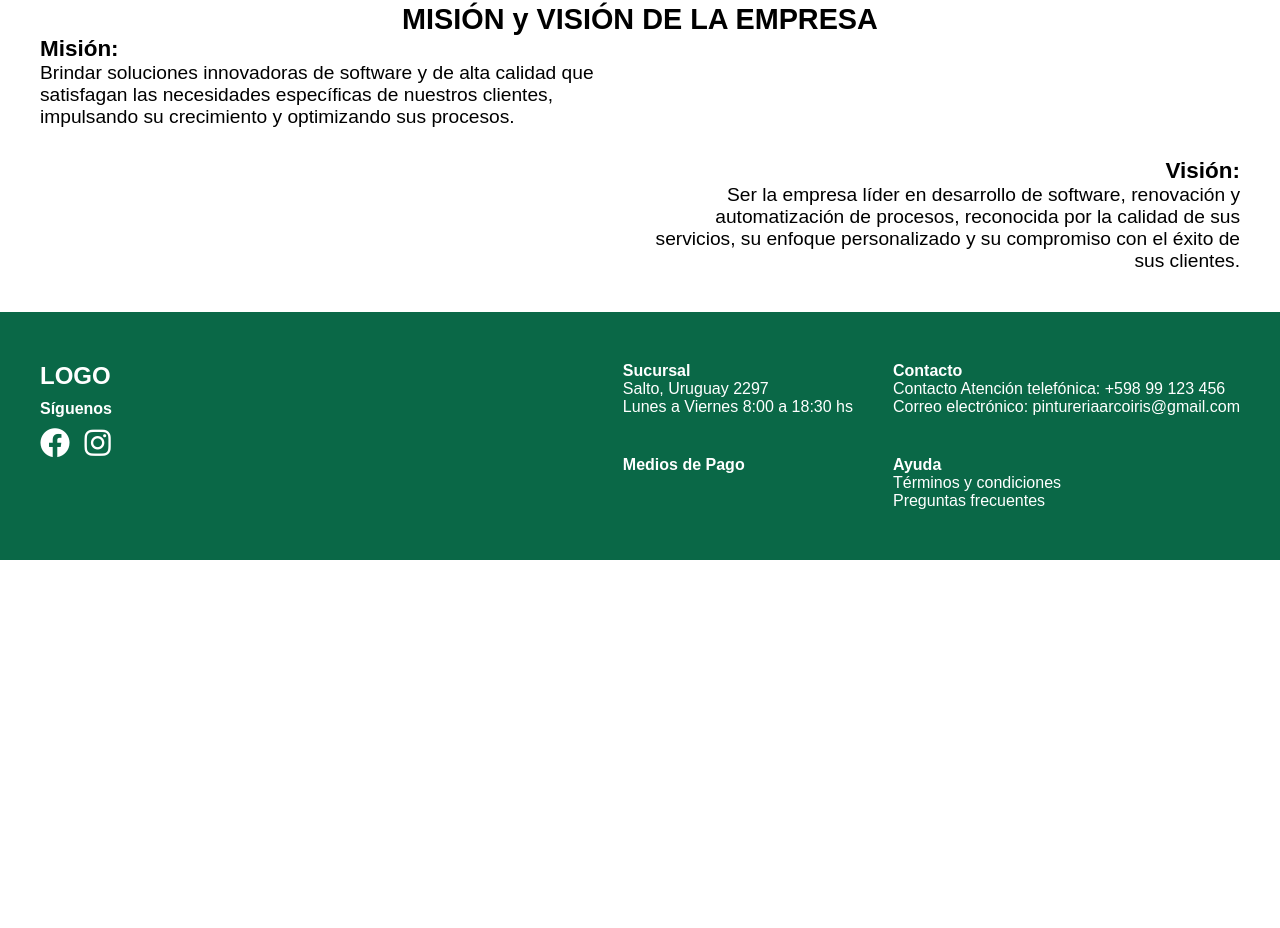
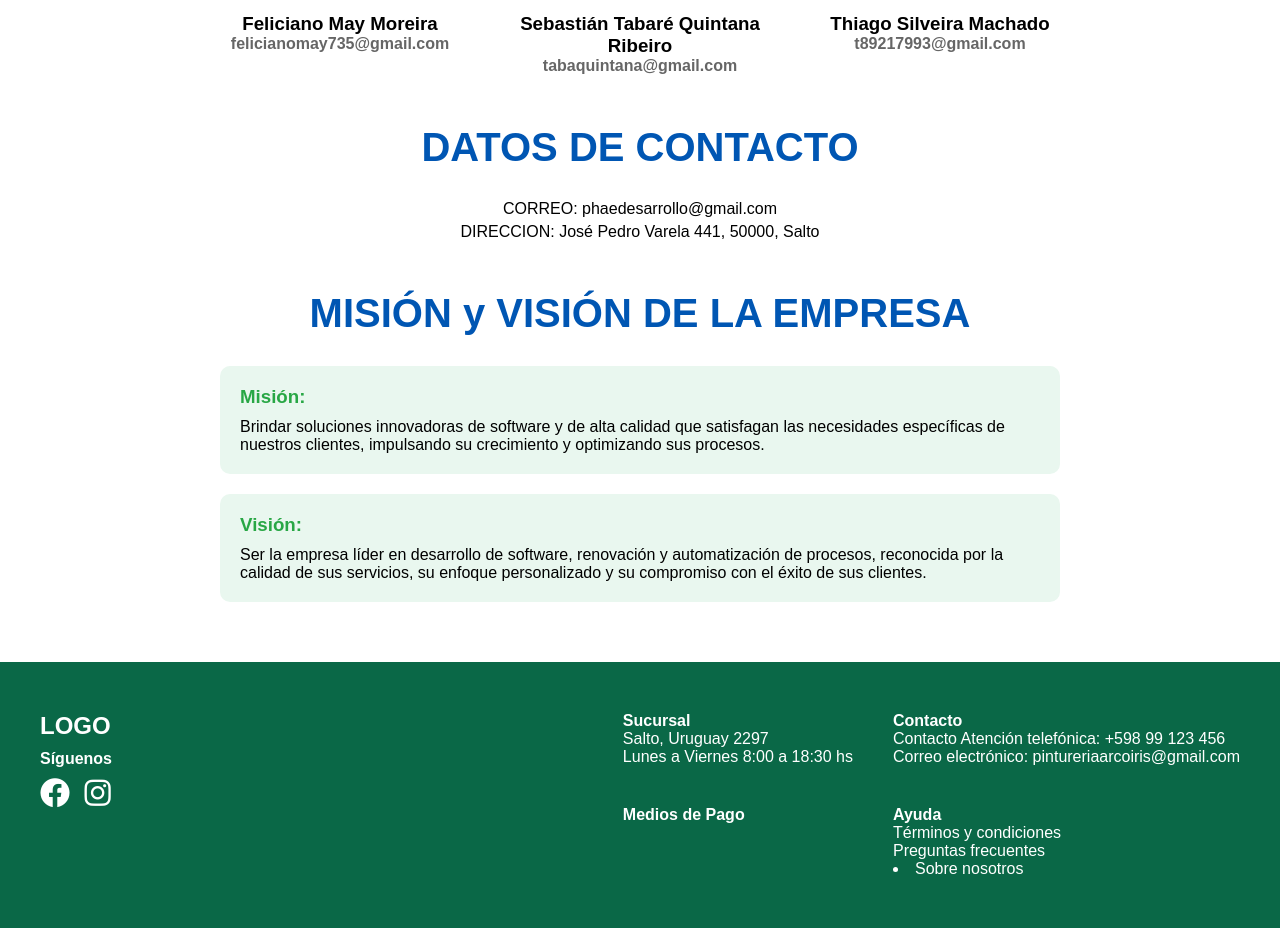
Before and after one commit to elThiagoSM/proyecto-pintureria-arcoiris, a PHP site: page /aboutUs.php in a window 1280 px wide. Shown: the part 1158-2086 px from the top of the page. Before the commit the page ends 1718 px from the top, so only its background shows below. Run offline with PHP 8.4, Linux system fonts and the light colour scheme.

Commit message:
commit-correction-of-the-about-us-page

```diff
--- a/aboutUs.php
+++ b/aboutUs.php
@@ -26,7 +26,7 @@
                         </p>
                         <div id="logo-container">
                             <img
-                                src="https://lh3.googleusercontent.com/u/0/drive-viewer/AKGpihbYhsVUhlmxOO0ZDJ0ZZV-JL3eqbOwae7RnUGhmu-6NisR92PToQeFo8pVlSUA7M5bOP1NVYe7hQh6sBwhEc_EV0TZsP3uYMw=w1920-h912-rw-v1"
+                                src="assets/imgs/logoPHAE/Logo-Transparente-Negro.png"
                                 alt="logo Phae" class="logo-img" />
                         </div>
                     </div>
@@ -66,8 +66,8 @@
                                 alt="Foto Thiago Silveira" />
                         </div>
                         <div class="member-info">
-                            <h3>Thiago Silveira M.</h3>
-                            <h4>thiagosm2019@gmail.com</h4>
+                            <h3>Feliciano May Moreira</h3>
+                            <h4>felicianomay735@gmail.com</h4>
                         </div>
                     </div>
                     <div class="member" id="member-thomas-coimbra">
@@ -77,8 +77,8 @@
                                 alt="Foto Thomas Coimbra" />
                         </div>
                         <div class="member-info">
-                            <h3>Thomas Coimbra</h3>
-                            <h4>1234gtoto@gmail.com</h4>
+                            <h3>Sebastián Tabaré Quintana Ribeiro</h3>
+                            <h4>tabaquintana@gmail.com</h4>
                         </div>
                     </div>
                     <div class="member" id="member-thiago-moreira">
@@ -88,19 +88,8 @@
                                 alt="Foto Thiago Moreira" />
                         </div>
                         <div class="member-info">
-                            <h3>Thiago Moreira</h4>
+                            <h3>Thiago Silveira Machado</h4>
                                 <h4>t89217993@gmail.com</h4>
-                        </div>
-                    </div>
-                    <div class="member" id="member-alerson-morales">
-                        <div class="member-photo">
-                            <img
-                                src="https://cdnx.jumpseller.com/caralcl/image/19986444/Liso_Gris_Oscuro_-_Tela_Antimanchas.png?1653626990"
-                                alt="Foto Alerson Morales" />
-                        </div>
-                        <div class="member-info">
-                            <h3>Alerson Morales</h3>
-                            <h4>moralespintosa@gmail.com</h4>
                         </div>
                     </div>
                 </div>
--- a/components/footer.php
+++ b/components/footer.php
@@ -1,5 +1,6 @@
 <!DOCTYPE html>
 <html lang="es">
+
 <head>
   <meta charset="UTF-8" />
   <meta name="viewport" content="width=device-width, initial-scale=1.0" />
@@ -7,9 +8,9 @@
   <link rel="stylesheet" href="css/footer.css" />
   <link
     rel="stylesheet"
-      href="https://cdnjs.cloudflare.com/ajax/libs/font-awesome/6.0.0-beta3/css/all.min.css"
-    />
+    href="https://cdnjs.cloudflare.com/ajax/libs/font-awesome/6.0.0-beta3/css/all.min.css" />
 </head>
+
 <body>
   <footer class="site-footer">
     <div class="footer-container">
@@ -21,11 +22,9 @@
           <h4>Síguenos</h4>
           <div class="social-icons">
             <a href="https://www.facebook.com" target="_blank">
-                <i class="fab fa-facebook"></i
-              ></a>
+              <i class="fab fa-facebook"></i></a>
             <a href="https://www.instagram.com" target="_blank"></a>
-                <i class="fab fa-instagram"></i
-              ></a>
+            <i class="fab fa-instagram"></i></a>
           </div>
         </div>
       </div>
@@ -52,10 +51,12 @@
             <h4>Ayuda</h4>
             <p>Términos y condiciones</p>
             <p>Preguntas frecuentes</p>
+            <li><a href="aboutUs.php">Sobre nosotros</a></li>
           </div>
         </div>
       </div>
     </div>
   </footer>
 </body>
+
 </html>
--- a/css/aboutUsStyles.css
+++ b/css/aboutUsStyles.css
@@ -5,26 +5,27 @@
 
 body {
   font-family: sans-serif;
+  overflow-y: auto;
 }
 
 .about-us {
   width: 100%;
-  padding: 10px 0;
+  padding: 20px 0;
 }
 
 .about-us-container {
   max-width: 1200px;
   margin: 0 auto;
-  display: flex;
-  flex-direction: column;
-  align-items: center;
-  justify-content: space-between;
+  padding: 20px;
+  background-color: #fff;
 }
 
-.main-title {
+.main-title,
+.section-title {
   text-align: center;
   margin-bottom: 30px;
   font-size: 2.5em;
+  color: #0056b3;
 }
 
 #about-us {
@@ -32,134 +33,110 @@
   flex-direction: column;
   align-items: center;
   text-align: center;
+  margin-bottom: 40px;
 }
 
 .about-us-text {
   display: flex;
-  justify-content: space-between;
   align-items: center;
-  width: 100%;
   max-width: 800px;
   font-size: 1.2em;
-}
-
-.about-us-text p {
-  flex: 1;
-  text-align: right;
+  text-align: justify;
+  margin-bottom: 20px;
 }
 
 #logo-container {
-  flex: 0 0 200px;
-  margin-left: 20px;
+  margin: 20px 0;
 }
 
 .logo-img {
-  width: 100%;
+  width: 250px;
+  height: 250px;
 }
 
 .services-list {
-  width: 100%;
-  max-width: 1200px;
+  max-width: 800px;
   list-style-type: none;
   padding: 0;
-  display: flex;
-  flex-direction: column;
-  align-items: center;
-  font-size: 1.1em;
+  margin-bottom: 40px;
 }
 
 .service-item {
-  width: 80%;
-  max-width: 600px;
   margin-bottom: 20px;
+  padding: 15px;
+  background-color: #f0f8ff;
+  border-radius: 10px;
 }
 
 .service-item:nth-child(odd) {
-  margin-left: 0;
-  margin-right: auto;
   text-align: left;
 }
 
 .service-item:nth-child(even) {
-  margin-right: 0;
-  margin-left: auto;
   text-align: right;
 }
 
 #team-members {
-  width: 100%;
-  max-width: 1200px;
-  display: flex;
-  flex-direction: column;
-  justify-content: center;
-  margin: 0 auto;
-  text-align: center;
-  margin-top: 50px;
-  font-size: 1.3em;
+  margin-bottom: 50px;
 }
 
 .members-container {
   display: flex;
-  justify-content: space-between;
   flex-wrap: wrap;
+  gap: 20px;
+  justify-content: center;
 }
 
 .member {
-  flex: 0 0 22%;
+  flex: 0 1 calc(25% - 20px);
   display: flex;
   flex-direction: column;
   align-items: center;
-  margin-bottom: 20px;
+  text-align: center;
 }
 
 .member-photo img {
   width: 150px;
   height: 150px;
   border-radius: 50%;
+  object-fit: cover;
+  border: 2px solid #ddd;
 }
 
 .member-info {
-  text-align: center;
   margin-top: 10px;
 }
 
+.member-info h4 {
+  font-size: 1em;
+  color: #666;
+}
+
 #contact-info {
-  text-align: center;
   margin-top: 50px;
-  font-size: 1.2em;
 }
 
 .contact-details h4 {
+  text-align: center;
   margin: 5px 0;
+  font-weight: 400;
 }
 
 #mission-vision {
-  width: 100%;
-  max-width: 1200px;
-  display: flex;
-  flex-direction: column;
-  justify-content: center;
-  align-items: center;
-  margin: 0 auto;
-  text-align: center;
   margin-top: 50px;
-  font-size: 1.2em;
 }
 
 .mission,
 .vision {
-  margin-bottom: 30px;
-  max-width: 600px;
+  max-width: 800px;
+  margin: 20px auto;
+  padding: 20px;
+  background-color: #e9f7ef;
+  border-radius: 10px;
 }
 
-.mission {
-  margin-left: 0;
-  margin-right: auto;
-  text-align: left;
+.mission h3,
+.vision h3 {
+  margin-bottom: 10px;
+  color: #28a745;
 }
-
-.vision {
-  margin-left: auto;
-  margin-right: 0;
-  text-align: right;
-}
--- a/css/footer.css
+++ b/css/footer.css
@@ -74,3 +74,8 @@
 .footer-help {
   margin: 0 0 0 40px;
 }
+
+.footer-help a {
+  text-decoration: none;
+  color: #fff;
+}
```
Also changed, not shown: assets/imgs/logoPHAE/Logo-Transparente-Negro.png (added). Lines whose indentation alone changed are shown as unchanged.
